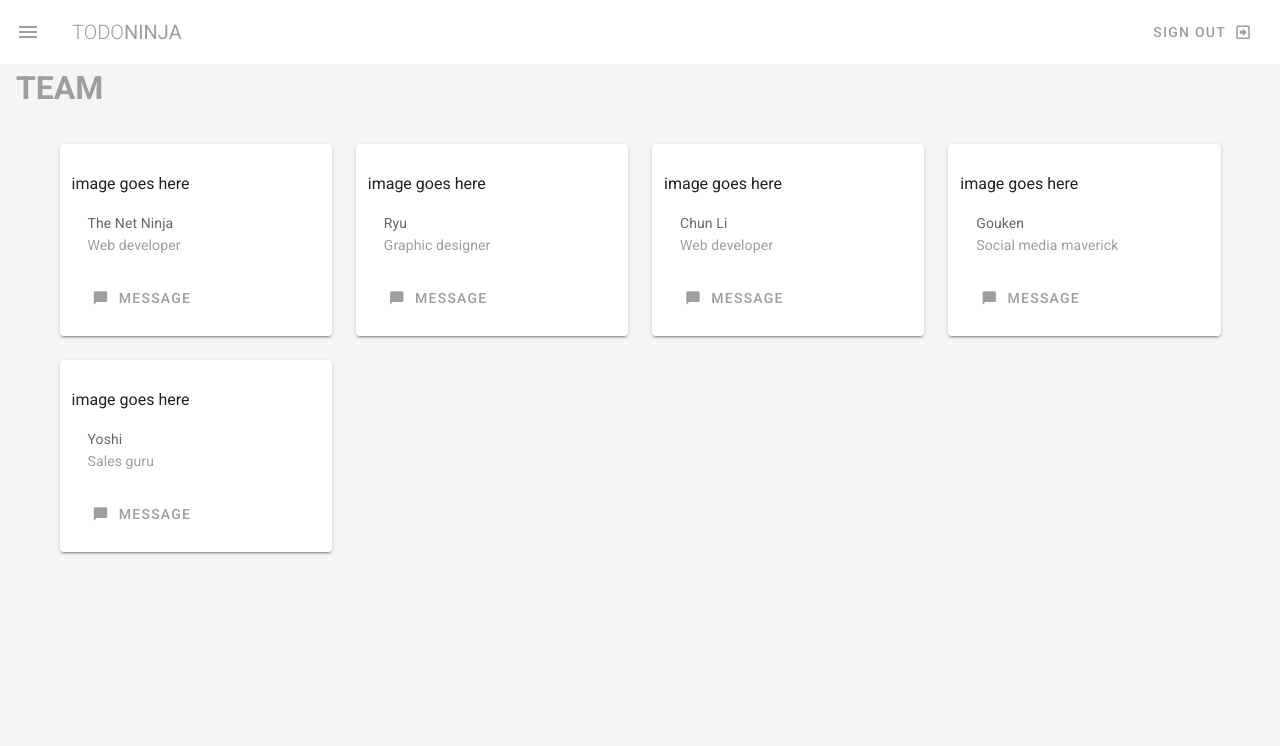
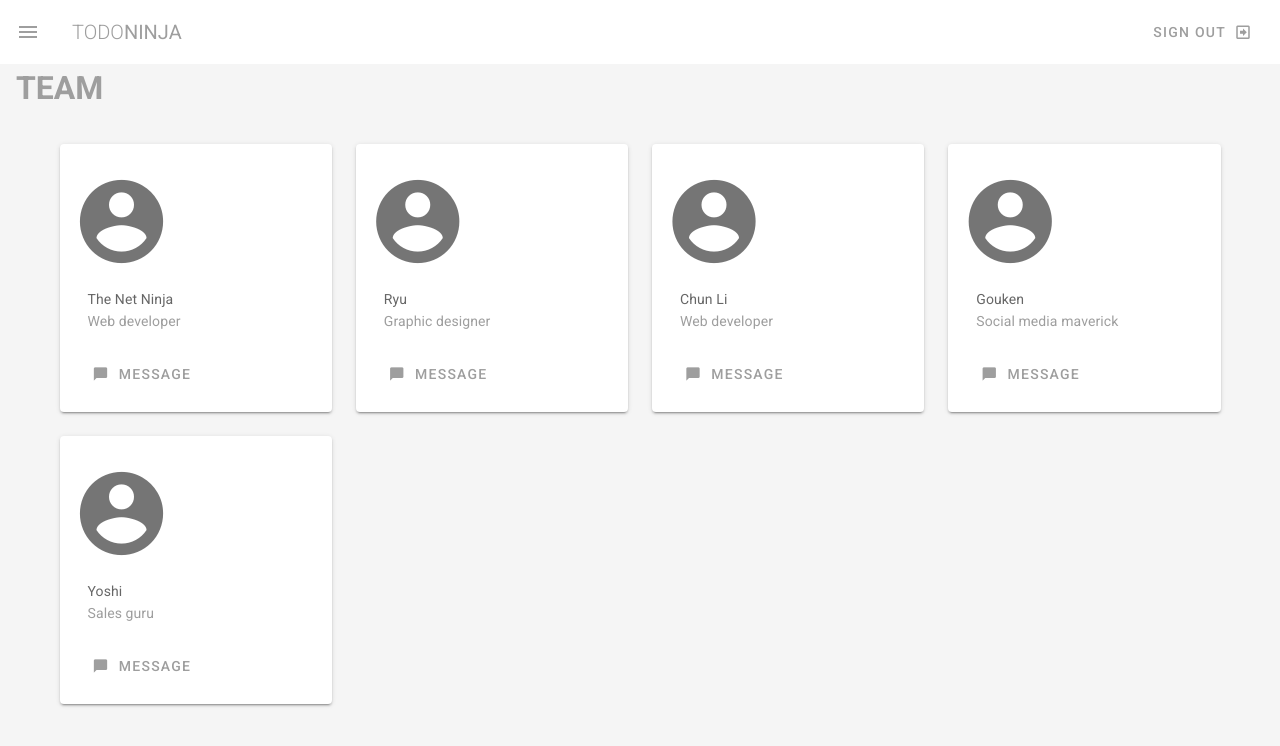
Before and after one commit to Nishant-Pall/Vuetify-todo, a Vue app: page /team in a window 1280 px wide. Shown: the top 746 px of the page. Built offline with nearby package versions, Linux system fonts and the light colour scheme.

Commit message:
Create avatar icons on team page

```diff
--- a/src/views/Team.vue
+++ b/src/views/Team.vue
@@ -6,7 +6,9 @@
 			<v-layout row wrap>
 				<v-flex xs12 sm6 md4 lg3 v-for="person in team" :key="person.name">
 					<v-card text class="text-xs-center ma-3 pa-3">
-						<v-responsive class="pt-4"> image goes here </v-responsive>
+						<v-responsive class="pt-4">
+							<v-icon size="100"> mdi-account-circle </v-icon>
+						</v-responsive>
 						<v-card-text>
 							<div class="subheading">{{ person.name }}</div>
 							<div class="grey--text">{{ person.role }}</div>
```
